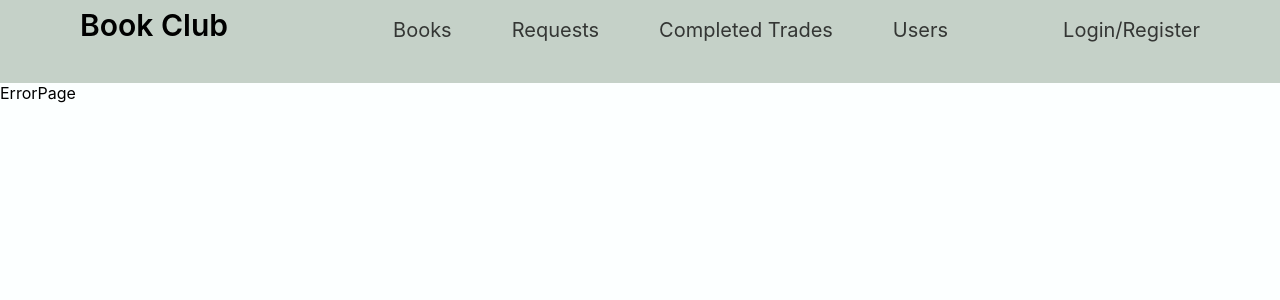
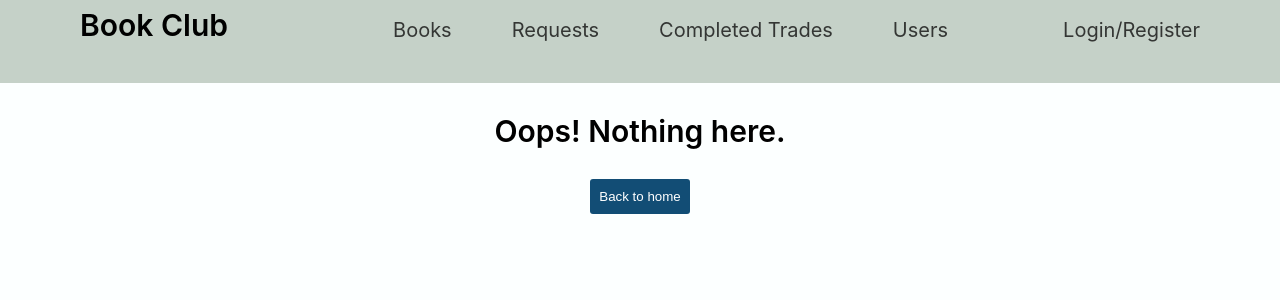
Before and after one commit to Sirvinlex/book-trading-club-app, a React (Create React App) app in the folder client/: page /books/user-books/1 in a window 1280 px wide. Shown: the top 300 px of the page. Built offline with nearby package versions, Linux system fonts and the light colour scheme.

Commit message:
made some improvements on UI

```diff
--- a/client/src/pages/BookRequests.js
+++ b/client/src/pages/BookRequests.js
@@ -7,7 +7,7 @@ import { getUsers } from '../features/usersSlice';
 import Moment from 'react-moment';
 
 const BookRequests = () => {
-    const { book, requestedBooks, requestData, createTradeMsg } = useSelector((store) => store.book);
+    const { book, requestedBooks, requestData, createTradeMsg, isLoading } = useSelector((store) => store.book);
     const { users } = useSelector((store) => store.users);
     const requestedBooksId = requestedBooks?.map((item) => item.bookId);
     const localStorageUser = JSON.parse(localStorage.getItem("user"));
@@ -48,6 +48,7 @@ const BookRequests = () => {
         return { requestCreatorId, accepterBooks, requesterBooks, acceptersId, requestCreatorName, requestDataId, requestTime }
     });
 
+    if (isLoading) return <div style={{textAlign:'center', marginTop:'20px', fontSize:'40px'}}>Loading...</div>
 
   return (
     <Wrapper>
@@ -480,17 +481,8 @@ const Wrapper = styled.div`
             margin-left: 2px;
         }
     }
+
     @media (min-width: 768px) {
-        .main-book{
-            display: flex;
-            flex-direction: row;
-        }
-        .book-details-container{
-            width: 80%;
-        }
-        .book-stats{
-          width: 20%;
-        }
         .accept-reject-btn-container{
             top: 4;
         }
@@ -524,6 +516,18 @@ const Wrapper = styled.div`
             border-radius: 5px;
         }
     }
+    @media (min-width: 1200px) {
+        .main-book{
+            display: flex;
+            flex-direction: row;
+        }
+        .book-details-container{
+            width: 80%;
+        }
+        .book-stats{
+          width: 20%;
+        }
+    }
 
 `
 
--- a/client/src/pages/Books.js
+++ b/client/src/pages/Books.js
@@ -122,6 +122,8 @@ const Books = () => {
                         <input onChange={handleChange} type="checkbox" id={item._id} name="bookData" value={item._id}
                         data-test-id={itemData}  checked={requestedBooksId.includes(bookId) ? 'checked' : null}
                         />
+                        {/* ///////////////////// */}
+                        <div className='main-book'>
                             <div className='book-details'>
                               <p className={requestedBooksId.includes(item._id) && bookCreatorId === requesterId ? 'book-title2' :
                             requestedBooksId.includes(item._id) && bookCreatorId !== requesterId ? 'book-title3' : 'book-title'}>
@@ -167,7 +169,9 @@ const Books = () => {
                             { localStorageUser?.userId === item.creatorId ? (
                               <button onClick={() => handleDeleteBook(itemId)} className='remove-book-btn'><FaTimes size={30}/></button>
                             ) : null}
+                          </div>
                         </label>
+                      {/* //////////////// */}
                     </div>
 
                   )
@@ -235,6 +239,8 @@ const Wrapper = styled.div`
         /* border-top: var(--color2) 1px solid; */
         border-bottom: var(--color2) 1px solid;
         position: relative;
+        display: flex;
+        flex-direction: row;
     }
     .empty-book-body{
         padding-left: 5px;
@@ -393,6 +399,11 @@ const Wrapper = styled.div`
     }
     @media (min-width: 768px) {
         /* margin-top: -65px; */
+        .main-book{
+          display: flex;
+          flex-direction: row;
+          width: 100%;
+        }
         .request-btn-absolute{
           width: 200px;
           height: 45px;
--- a/client/src/pages/CreateRequestPage.js
+++ b/client/src/pages/CreateRequestPage.js
@@ -5,7 +5,7 @@ import styled from 'styled-components';
 import { request } from '../features/bookSlice';
 
 const CreateRequestPage = () => {
-  const { requestedBooks, isCreateRequestSuccessful } = useSelector((store) => store.book);
+  const { requestedBooks, isCreateRequestSuccessful, creatingRequest } = useSelector((store) => store.book);
   const localStorageUser = JSON.parse(localStorage.getItem("user"));
 
   const dispatch = useDispatch();
@@ -100,7 +100,9 @@ const CreateRequestPage = () => {
                 </div>
             </div>
             <div className='books-container-footer'>
-                <button onClick={handleSubmitRequest} className='submit-request-btn'>Submit Request</button>
+                <button disabled={ creatingRequest ? true : false} onClick={handleSubmitRequest} className='submit-request-btn'>
+                    { creatingRequest ? 'Loading...' : 'Submit Request' }
+                </button>
             </div>
         </div>
     </Wrapper>
@@ -168,7 +170,7 @@ const Wrapper = styled.div`
     .main-book{
         /* border-radius: 3px; */
         border-bottom: var(--color2) 1px solid;
-        height: 80px;
+        height: fit-content;
         /* margin-right: 20px;
         margin-left: 1px; */
         /* margin-top: -10px; */
--- a/client/src/pages/ErrorPage.js
+++ b/client/src/pages/ErrorPage.js
@@ -1,9 +1,34 @@
-import React from 'react'
+import React from 'react';
+import styled from 'styled-components';
+import { useNavigate } from 'react-router-dom';
 
 const ErrorPage = () => {
+  const navigate = useNavigate();
   return (
-    <div>ErrorPage</div>
+    <Wrapper>
+      <p>Oops! Nothing here.</p>
+      <button onClick={() => navigate('/books')}>Back to home</button>
+    </Wrapper>
   )
 }
 
+const Wrapper = styled.div`
+  display: flex;
+  flex-direction: column;
+  align-items: center;
+  justify-content: center;
+  p{
+    font-size: 30px;
+    font-weight: 600;
+  }
+  button{
+    border: none;
+    background-color: var(--btnColor);
+    color: white;
+    border-radius: 3px;
+    width: 100px;
+    height: 35px;
+    cursor: pointer;
+  }
+`
 export default ErrorPage
--- a/client/src/pages/Navbar.js
+++ b/client/src/pages/Navbar.js
@@ -29,6 +29,7 @@ const Navbar = () => {
     // navigate(`books/user-books/${localStorageUser?.userId}`);
     navigate(`users/user-books/${localStorageUser?.userId}`);
     setShowProfile(false);
+    setShowRequest(false);
   };
 
   const handleLogout = () =>{
@@ -49,7 +50,7 @@ const Navbar = () => {
           <div id="request-container">
           <p>
             <Link onClick={() => setShowRequest(false)} style={{textDecoration:'none', color:'var(--fontColor1)'}} to='books/requests'>
-              All Requests
+              Active Requests
             </Link>
           </p>
 
@@ -71,6 +72,9 @@ const Navbar = () => {
             }
           }} style={{cursor: 'pointer'}}>
             Create Request
+          </p>
+          <p style={{cursor: 'pointer'}} onClick={ () => !localStorageUser ? alert('Login/Create account to add books to exchange') : handleMyBooks()}>
+            Add book
           </p>
         </div>
         ) : null}
--- a/client/src/pages/Trades.js
+++ b/client/src/pages/Trades.js
@@ -9,7 +9,7 @@ import Moment from 'react-moment';
 
 
 const Trades = () => {
-    const { trades } = useSelector((store) => store.book);
+    const { trades, isLoading } = useSelector((store) => store.book);
     const { users } = useSelector((store) => store.users);
 
     const dispatch = useDispatch();
@@ -23,6 +23,8 @@ const Trades = () => {
     useEffect(() =>{
         dispatch(getTrades());
     }, []);
+
+    if (isLoading) return <div style={{textAlign:'center', marginTop:'20px', fontSize:'40px'}}>Loading...</div>
 
   return (
     <Wrapper>
--- a/client/src/pages/UserBooks.js
+++ b/client/src/pages/UserBooks.js
@@ -28,7 +28,7 @@ const UserBooks = () => {
 
     useEffect(() =>{
       dispatch(getUserDetails(id));
-    }, [id, dispatch]);
+    }, [id]);
 
     useEffect(() =>{
         const userId = id;
@@ -137,6 +137,7 @@ const UserBooks = () => {
                             <input onChange={handleCheckedChange} type="checkbox" id={item._id} name="bookData" value={item._id}
                             data-test-id={itemData} checked={requestedBooksId.includes(bookId) ? 'checked' : null}
                             />
+                            <div className='main-book'>
                               <div className='book-details'>
                                 <p className='book-title'>{item.title}</p>
                                 <p className='book-description'>{item.description}</p>
@@ -157,6 +158,7 @@ const UserBooks = () => {
                               { localStorageUser?.userId === item.creatorId ? (
                                 <button onClick={() => handleDeleteBook(itemId)} className='remove-book-btn'><FaTimes size={30}/></button>
                               ) : null}
+                            </div>
                       </label>
                     </div>
 
@@ -229,6 +231,8 @@ const Wrapper = styled.div`
         /* border-top: var(--color2) 1px solid; */
         border-bottom: var(--color2) 1px solid;
         position: relative;
+        display: flex;
+        flex-direction: row;
     }
     .books-container-title{
         width: 100%;
@@ -377,6 +381,11 @@ const Wrapper = styled.div`
     }
     @media (min-width: 768px) {
         margin-top: -65px;
+        .main-book{
+          display: flex;
+          flex-direction: row;
+          width: 100%;
+        }
         .request-btn-absolute{
           width: 200px;
           height: 45px;
--- a/client/src/pages/UsersPage.js
+++ b/client/src/pages/UsersPage.js
@@ -34,7 +34,7 @@ const UsersPage = () => {
                 <div className='trade-div'>Completed Trades: {item.completedTrades}</div>
               </div>
               {/* <p className='joined'>Joined: {item.createdAt}</p> */}
-              <p className='joined'>Joined: <Moment fromNow ago>{item.createdAt}</Moment></p>
+              <p className='joined'>Joined: <Moment fromNow ago>{item.createdAt}</Moment> ago</p>
               {/* <Moment fromNow ago>{item["created_at"]}</Moment> */}
             </div>
           )
```
Also changed, not shown: client/src/features/bookSlice.js (+9 -3 lines). Lines whose indentation alone changed are shown as unchanged.
